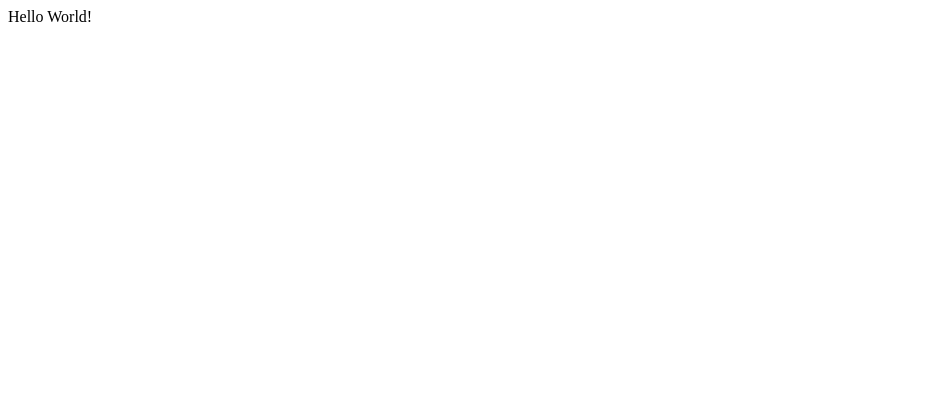
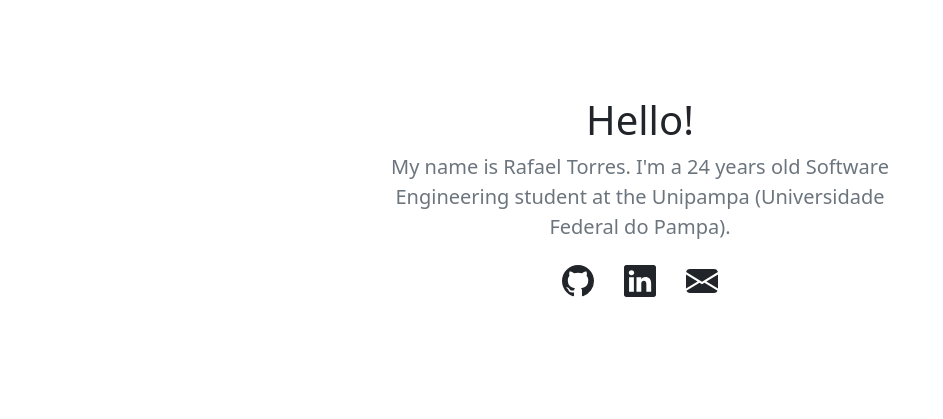
Before and after one commit to rafaeltorres2022/rafaeltorres2022.github.io, a plain HTML site: page index.html in a window 1280 px wide. Shown: the whole page, without its empty margins (0-943 px from the left). Drawn offline with nearby package versions, Linux system fonts and the light colour scheme.

Commit message:
Added some basic info and links

```diff
--- a/index.html
+++ b/index.html
@@ -1,9 +1,58 @@
-<html>
-	<head>
-		<title>Rafael Torres</title>
-	</head>
-	<body>
-		Hello World!
-	</body>
+<!doctype html>
+<html lang="en">
+  <head>
+    <!-- Required meta tags -->
+    <meta charset="utf-8">
+    <meta name="viewport" content="width=device-width, initial-scale=1">
 
+    <!-- Bootstrap CSS -->
+    <link href="https://cdn.jsdelivr.net/npm/bootstrap@5.0.0-beta2/dist/css/bootstrap.min.css" rel="stylesheet" integrity="sha384-BmbxuPwQa2lc/FVzBcNJ7UAyJxM6wuqIj61tLrc4wSX0szH/Ev+nYRRuWlolflfl" crossorigin="anonymous">
+
+    <title>Home | Rafael Torres</title>
+  </head>
+  <body>
+    <main>
+
+		<section class="py-5 text-center container">
+		  <div class="row py-lg-5">
+			<div class="col-lg-6 col-md-8 mx-auto">
+			  <h1 class="fw-light">Hello!</h1>
+			  <p class="lead text-muted">My name is Rafael Torres. I'm a 24 years old Software Engineering student at the Unipampa (Universidade Federal do Pampa).</p>
+			  <p>
+				<!-- Link GitHub -->
+				<a type="button" class="btn" href="https://github.com/torresrafa22/">
+					<svg xmlns="http://www.w3.org/2000/svg" width="32" height="32" fill="currentColor" class="bi bi-github" viewBox="0 0 16 16" >
+						<path d="M8 0C3.58 0 0 3.58 0 8c0 3.54 2.29 6.53 5.47 7.59.4.07.55-.17.55-.38 0-.19-.01-.82-.01-1.49-2.01.37-2.53-.49-2.69-.94-.09-.23-.48-.94-.82-1.13-.28-.15-.68-.52-.01-.53.63-.01 1.08.58 1.23.82.72 1.21 1.87.87 2.33.66.07-.52.28-.87.51-1.07-1.78-.2-3.64-.89-3.64-3.95 0-.87.31-1.59.82-2.15-.08-.2-.36-1.02.08-2.12 0 0 .67-.21 2.2.82.64-.18 1.32-.27 2-.27.68 0 1.36.09 2 .27 1.53-1.04 2.2-.82 2.2-.82.44 1.1.16 1.92.08 2.12.51.56.82 1.27.82 2.15 0 3.07-1.87 3.75-3.65 3.95.29.25.54.73.54 1.48 0 1.07-.01 1.93-.01 2.2 0 .21.15.46.55.38A8.012 8.012 0 0 0 16 8c0-4.42-3.58-8-8-8z"/>
+					  </svg>
+				</a>
+				<!-- Link LinkedIn -->
+				<a type="button" class="btn" href="https://www.linkedin.com/in/rafael-torres-8aa6221b7/">
+					<svg xmlns="http://www.w3.org/2000/svg" width="32" height="32" fill="currentColor" class="bi bi-linkedin" viewBox="0 0 16 16">
+						<path d="M0 1.146C0 .513.526 0 1.175 0h13.65C15.474 0 16 .513 16 1.146v13.708c0 .633-.526 1.146-1.175 1.146H1.175C.526 16 0 15.487 0 14.854V1.146zm4.943 12.248V6.169H2.542v7.225h2.401zm-1.2-8.212c.837 0 1.358-.554 1.358-1.248-.015-.709-.52-1.248-1.342-1.248-.822 0-1.359.54-1.359 1.248 0 .694.521 1.248 1.327 1.248h.016zm4.908 8.212V9.359c0-.216.016-.432.08-.586.173-.431.568-.878 1.232-.878.869 0 1.216.662 1.216 1.634v3.865h2.401V9.25c0-2.22-1.184-3.252-2.764-3.252-1.274 0-1.845.7-2.165 1.193v.025h-.016a5.54 5.54 0 0 1 .016-.025V6.169h-2.4c.03.678 0 7.225 0 7.225h2.4z"/>
+					  </svg>
+				</a>
+				<!-- Link E-Mail -->
+				<a type="button" class="btn" href="torresrafa22@gmail.com">
+					<svg xmlns="http://www.w3.org/2000/svg" width="32" height="32" fill="currentColor" class="bi bi-envelope-fill" viewBox="0 0 16 16">
+						<path d="M.05 3.555A2 2 0 0 1 2 2h12a2 2 0 0 1 1.95 1.555L8 8.414.05 3.555zM0 4.697v7.104l5.803-3.558L0 4.697zM6.761 8.83l-6.57 4.027A2 2 0 0 0 2 14h12a2 2 0 0 0 1.808-1.144l-6.57-4.027L8 9.586l-1.239-.757zm3.436-.586L16 11.801V4.697l-5.803 3.546z"/>
+					  </svg>
+				</a>
+			  </p>
+			</div>
+		  </div>
+		</section>
+
+	</main>
+
+    <!-- Optional JavaScript; choose one of the two! -->
+
+    <!-- Option 1: Bootstrap Bundle with Popper -->
+    <script src="https://cdn.jsdelivr.net/npm/bootstrap@5.0.0-beta2/dist/js/bootstrap.bundle.min.js" integrity="sha384-b5kHyXgcpbZJO/tY9Ul7kGkf1S0CWuKcCD38l8YkeH8z8QjE0GmW1gYU5S9FOnJ0" crossorigin="anonymous"></script>
+
+    <!-- Option 2: Separate Popper and Bootstrap JS -->
+    <!--
+    <script src="https://cdn.jsdelivr.net/npm/@popperjs/core@2.6.0/dist/umd/popper.min.js" integrity="sha384-KsvD1yqQ1/1+IA7gi3P0tyJcT3vR+NdBTt13hSJ2lnve8agRGXTTyNaBYmCR/Nwi" crossorigin="anonymous"></script>
+    <script src="https://cdn.jsdelivr.net/npm/bootstrap@5.0.0-beta2/dist/js/bootstrap.min.js" integrity="sha384-nsg8ua9HAw1y0W1btsyWgBklPnCUAFLuTMS2G72MMONqmOymq585AcH49TLBQObG" crossorigin="anonymous"></script>
+    -->
+  </body>
 </html>
```
